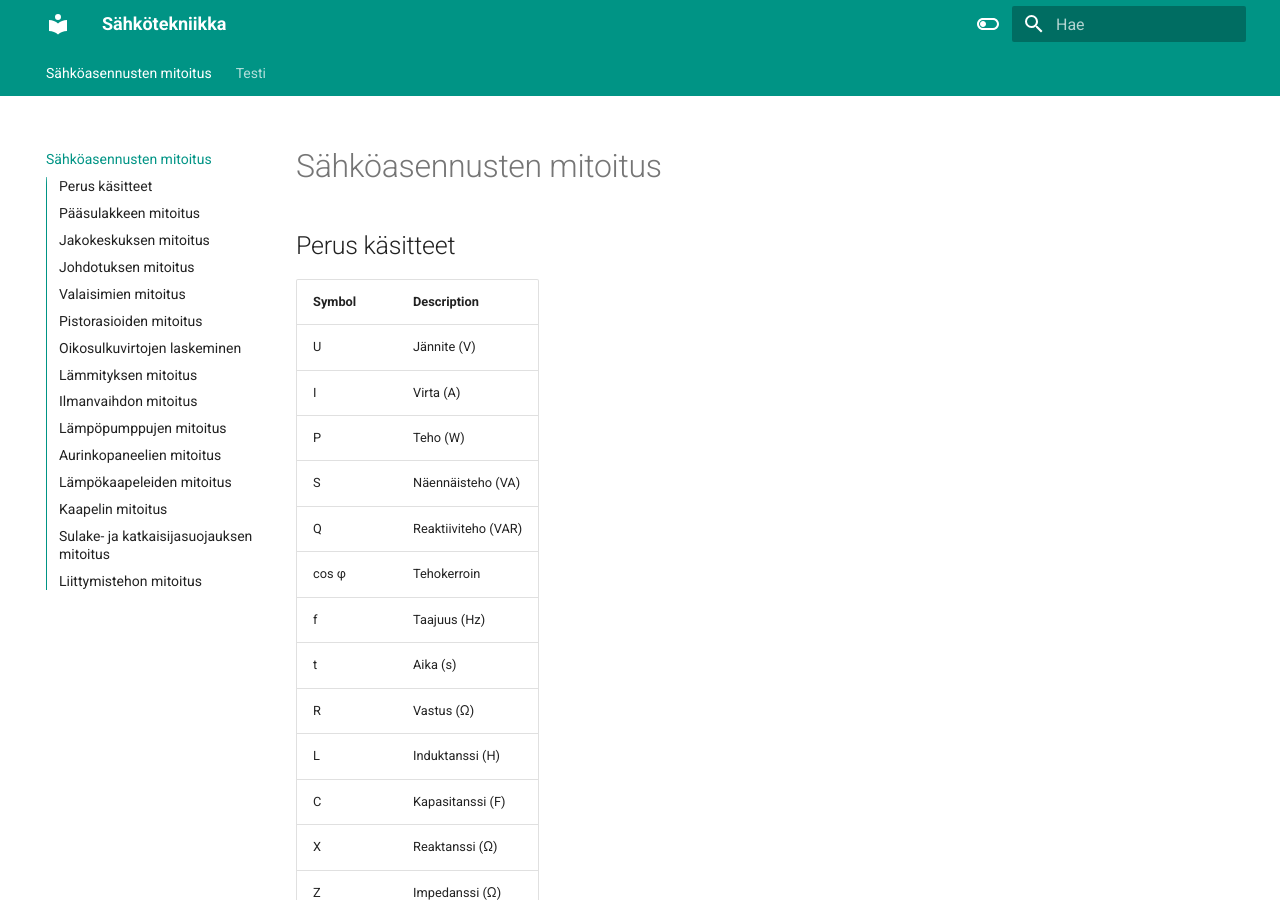
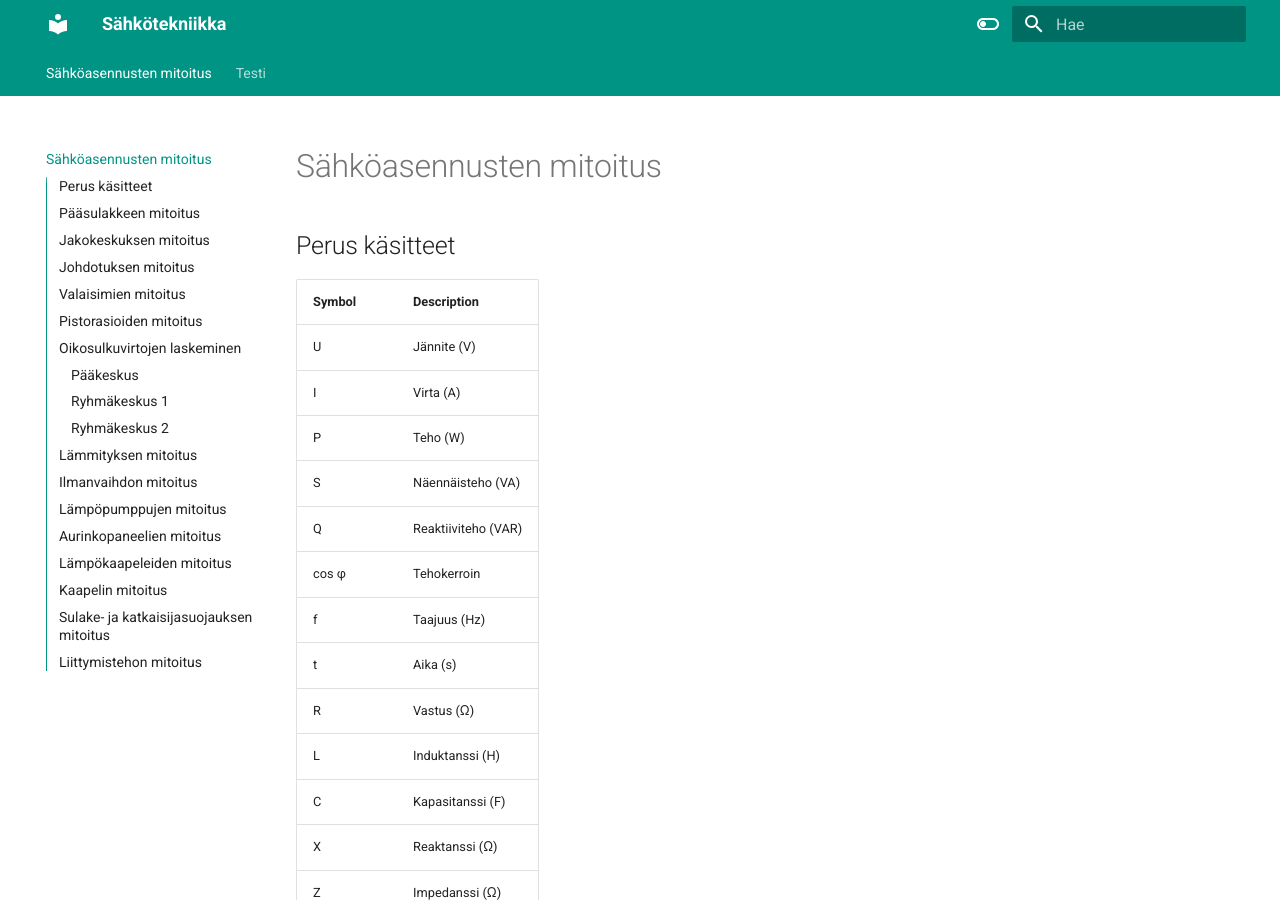
Before and after one commit to JonneSaloranta/sahkoalan-kaavoja-mkdocs, an MkDocs documentation site: the page built from docs/index.md, in a window 1280 px wide and 900 px high. Built offline with MkDocs 1.6.1 and Material for MkDocs 9.7.7, drawn with Linux system fonts in a browser that asks for light colours.

Commit message:
feat: Update documentation with headings for main distribution centers

```diff
--- a/docs/index.md
+++ b/docs/index.md
@@ -33,7 +33,7 @@
 
 ![Esimerkki](images/example1.jpg)
 
-Pääkeskus
+### Pääkeskus
 
 $$
 I{\text{k}} = 180A
@@ -43,7 +43,7 @@ $$
 Z{\text{v}} = \frac{0,95 \cdot 400V}{\sqrt{3} \cdot 180A} = 1,22\Omega
 $$
 
-Ryhmäkeskus 1
+### Ryhmäkeskus 1
 
 $$
 Z{\text{v1}} = Z{\text{v}} + 2 \cdot 3,66 \frac{\Omega}{km} \cdot 0,030km = 1,44\Omega
@@ -53,7 +53,7 @@ $$
 I{\text{k1}} = \frac{0,95 \cdot 400V}{\sqrt{3} \cdot 1,44\Omega} = 152A
 $$
 
-Ryhmäkeskus 2
+### Ryhmäkeskus 2
 
 $$
 Z{\text{v2}} = Z{\text{v}} + 2 \cdot 3,66 \frac{\Omega}{km} \cdot 0,035km = 1,48\Omega
```
